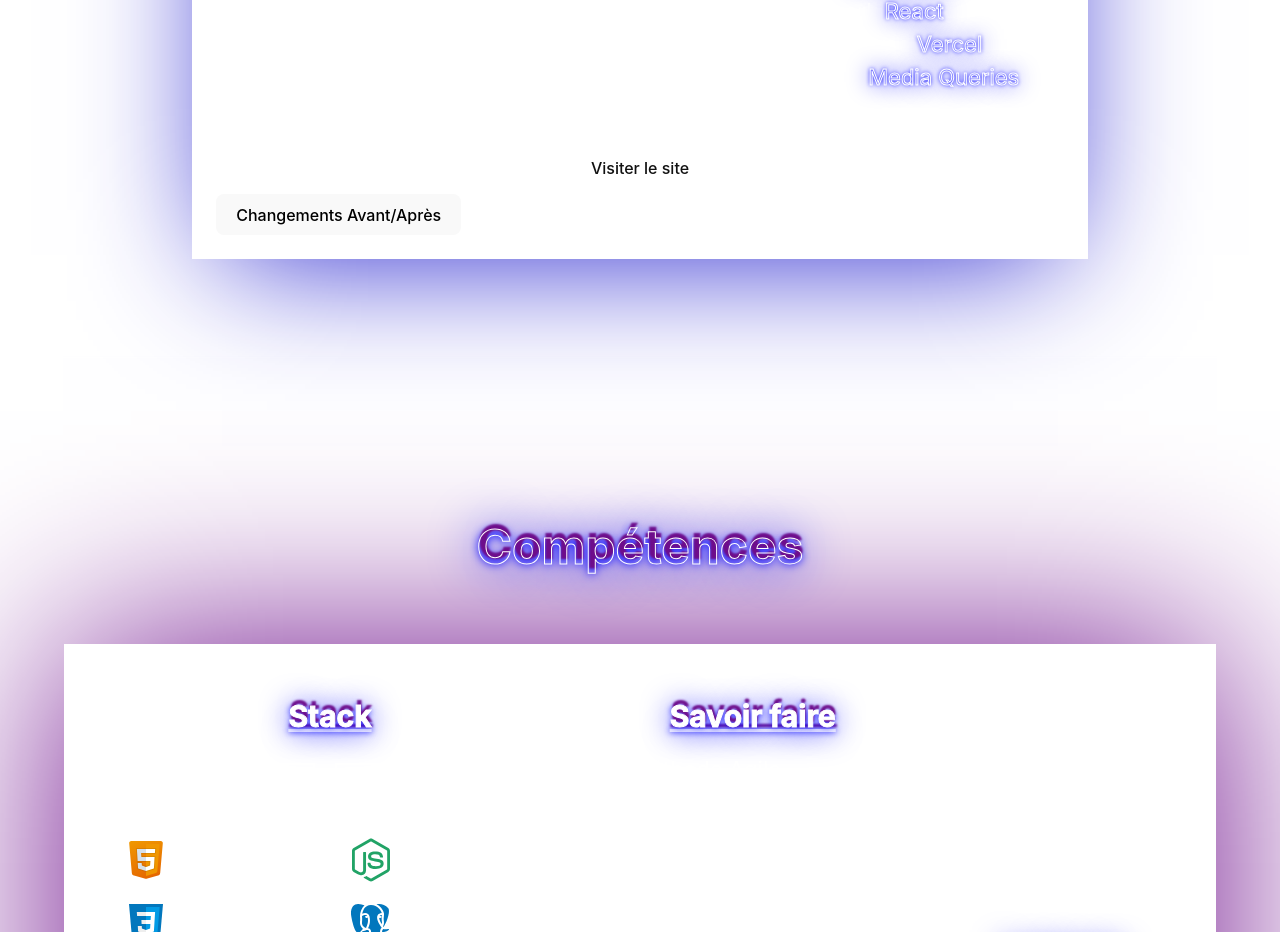
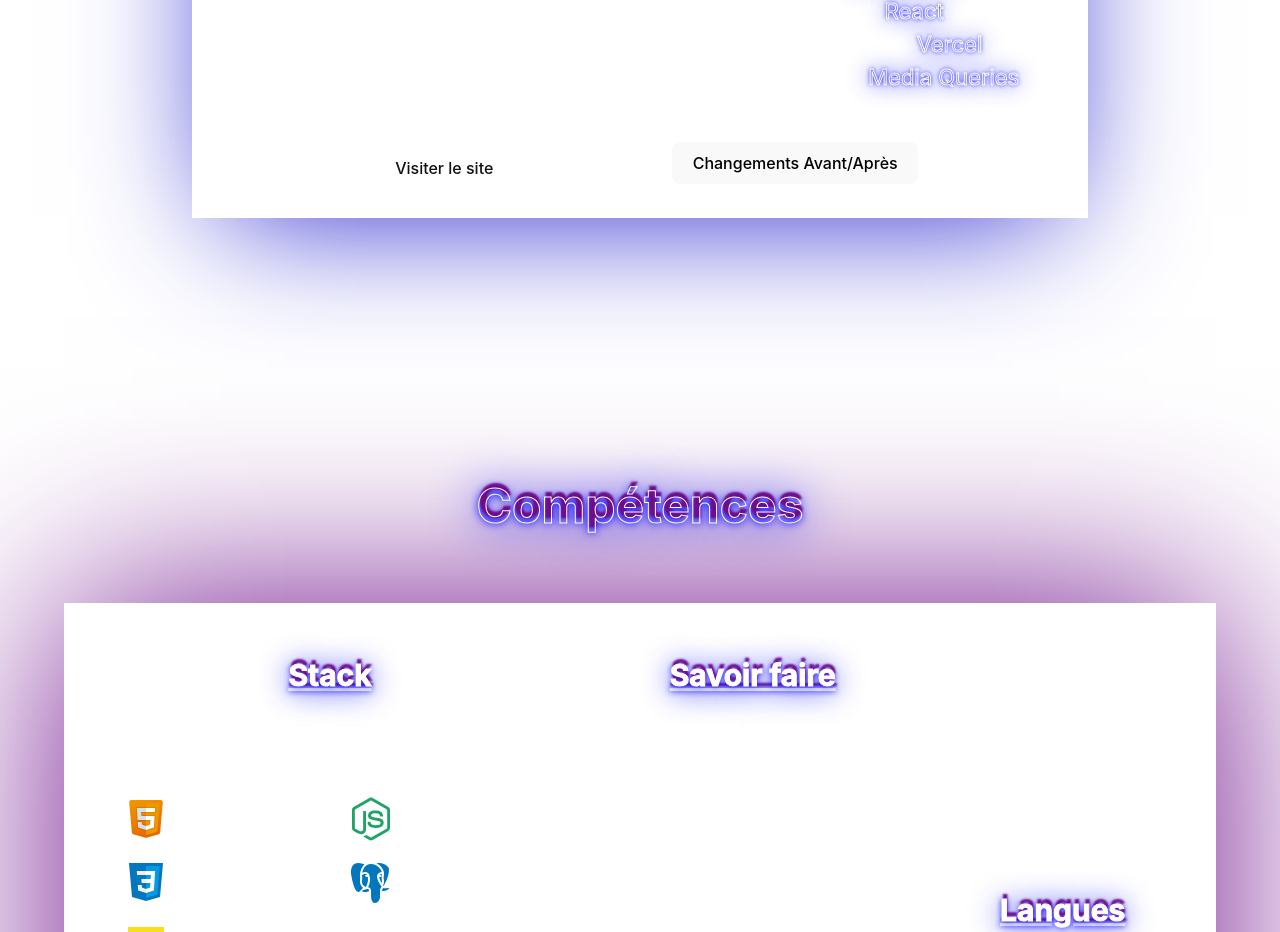
Before and after one commit to Manu-Marques/Portfolio_V2, a React (Vite) app: page / in a window 1280 px wide. Shown: the part 1716-2648 px from the top of the page. Built offline with nearby package versions, Linux system fonts and the light colour scheme.

Commit message:
new section added

```diff
--- a/src/components/projets/artisenbois/index.tsx
+++ b/src/components/projets/artisenbois/index.tsx
@@ -8,7 +8,11 @@ export default function Artisenbois() {
 
     const [project, setProject] = useState('artisenbois');
 
-    const handleProject = (project: string) => {
+function scrollToContent(project: string) {
+  const contenu = document.getElementById('contenu');
+  if (contenu) {
+    contenu.scrollIntoView({ block: 'center', behavior: 'smooth' });
+  }
   setProject(project);
 }
 
@@ -37,29 +41,29 @@ export default function Artisenbois() {
                 </div>
                     <div className="artisenbois-visite">
                         <Link to={info.artisenbois.link} target="_blank" className="artisenbois-link">Visiter le site</Link>
+                        <button className="artisenbois-button" onClick={() => scrollToContent('rework')}>Changements Avant/Après</button>
                     </div>
-                    <div className="artisenbois-rework">
-                    <button className="artisenbois-button" onClick={() => handleProject('rework')}>Changements Avant/Après</button>
-                    </div>
+                    <div className="artisenbois-rework" id='contenu'>
+                        {project === 'rework' && (
                             <div className="artisenbois-rework-container">
-                        {project === 'rework' && (
                                 <><div className="artisenbois-rework-container-img">
                                     <img className='artisenbois-rework-img' src={logo} alt="logo">
                                     </img>
                                 </div><div className="artisenbois-rework-info">
                                         <h2 className="artisenbois-rework-subtitle">Résumé du projet</h2>
-                                    <p className="artisenbois-rework-text">{}</p>
+                                        <p className="artisenbois-rework-text">{ }</p>
                                         <div className="artisenbois-rework-description">
                                             <h2 className="artisenbois-rework-subtitle">Outils de développement utilisés</h2>
                                             <ul className="artisenbois-rework-list">
-                                            <li className="artisenbois-rework-item">Design <span className="artisenbois-rework-word">{}</span></li>
-                                            <li className="artisenbois-rework-item">Langage <span className="artisenbois-rework-word">{}</span></li>
-                                            <li className="artisenbois-rework-item">Framework <span className="artisenbois-rework-word">{}</span></li>
-                                            <li className="artisenbois-rework-item">Deploiement avec <span className="artisenbois-rework-word">{}</span></li>
-                                            <li className="artisenbois-rework-item">Responsive avec <span className="artisenbois-rework-word">{}</span></li>
+                                                <li className="artisenbois-rework-item">Design <span className="artisenbois-rework-word">{ }</span></li>
+                                                <li className="artisenbois-rework-item">Langage <span className="artisenbois-rework-word">{ }</span></li>
+                                                <li className="artisenbois-rework-item">Framework <span className="artisenbois-rework-word">{ }</span></li>
+                                                <li className="artisenbois-rework-item">Deploiement avec <span className="artisenbois-rework-word">{ }</span></li>
+                                                <li className="artisenbois-rework-item">Responsive avec <span className="artisenbois-rework-word">{ }</span></li>
                                             </ul>
                                         </div>
                                     </div></>
+                            </div>
                         )}
                     </div>
                 </>
--- a/src/components/projets/artisenbois/styles.css
+++ b/src/components/projets/artisenbois/styles.css
@@ -55,7 +55,7 @@
 
 .artisenbois-visite {
     display: flex;
-    justify-content: center;
+    justify-content: space-evenly;
     align-items: center;
     margin-top: 20px;
 }
@@ -79,6 +79,16 @@
     -webkit-text-stroke: 1px #fff;
     background-color: transparent;
 }
+
+.artisenbois-rework-container{
+    display: flex;
+    justify-content: space-evenly;
+    border-top: 1px solid;
+    margin-top: 20px;
+    padding-top: 20px;
+    align-items: center;
+}
+
 
 @media screen and (max-width: 960px) {
 
```
Lines whose indentation alone changed are shown as unchanged.
